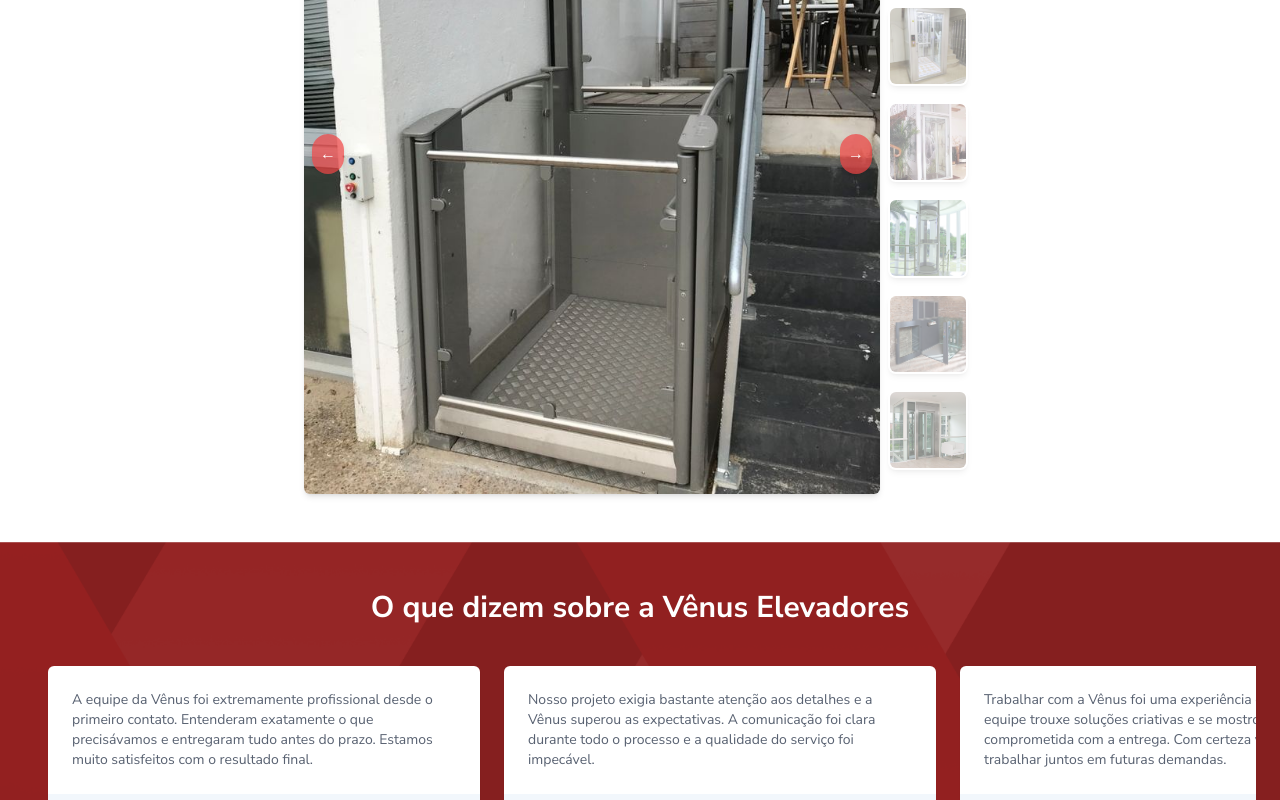
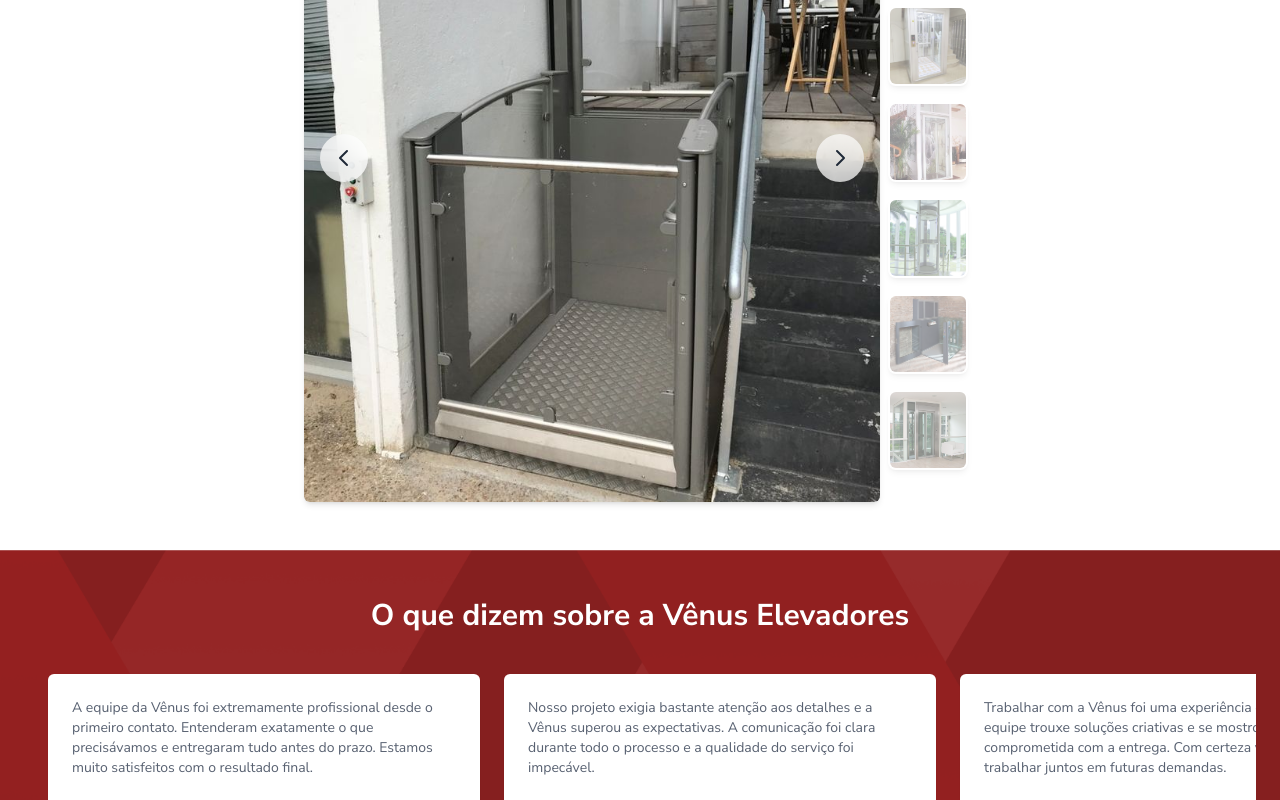
Before and after one commit to vitoraragone/venus-elevadores, a React (Vite) app: page / in a window 1280 px wide. Shown: the part 4060-4860 px from the top of the page. Built offline with nearby package versions, Linux system fonts and the light colour scheme.

Commit message:
[fix] footer fonts contrast // slider corrections

```diff
--- a/src/components/Slider.jsx
+++ b/src/components/Slider.jsx
@@ -1,4 +1,4 @@
-import { useState } from "react";
+import { useState, useEffect, useRef } from "react";
 import { motion, AnimatePresence } from "framer-motion";
 
 import Plataforma1 from "../assets/plataforma-1.jpeg";
@@ -21,26 +21,30 @@ const images = [
 
 export default function ImageSlider() {
   const [current, setCurrent] = useState(0);
+  const thumbnailsRef = useRef([]);
+
+  useEffect(() => {
+    if (thumbnailsRef.current[current]) {
+      thumbnailsRef.current[current].scrollIntoView({
+        behavior: "smooth",
+        block: "nearest",
+        inline: "nearest",
+      });
+    }
+  }, [current]);
 
   return (
     <section
       className="flex flex-col md:flex-row w-full max-w-2xl mx-auto select-none"
       aria-labelledby="image-slider-title"
-      tabIndex={0} // torna a seção focável para capturar eventos de teclado
-      onKeyDown={(e) => {
-        if (e.key === "ArrowLeft") {
-          setCurrent((prev) => (prev === 0 ? images.length - 1 : prev - 1));
-        } else if (e.key === "ArrowRight") {
-          setCurrent((prev) => (prev === images.length - 1 ? 0 : prev + 1));
-        }
-      }}
+      tabIndex={0}
     >
       <h2 id="image-slider-title" className="sr-only">
         Galeria de imagens dos projetos
       </h2>
 
       <div
-        className="flex-1 flex justify-center items-center h-[60vh] md:h-[85vh] relative"
+        className="flex-1 flex justify-center items-center relative"
         role="region"
         aria-label="Imagem ampliada da galeria"
       >
@@ -48,22 +52,49 @@ export default function ImageSlider() {
           onClick={() =>
             setCurrent((prev) => (prev === 0 ? images.length - 1 : prev - 1))
           }
-          className="absolute top-1/2 left-2 transform -translate-y-1/2 bg-red-500 text-white bg-opacity-70 rounded-full p-2 shadow-md hover:bg-opacity-100 transition focus-visible:outline focus-visible:outline-2 focus-visible:outline-offset-2 focus-visible:outline-red-500"
+          className="absolute top-1/2 left-4 -translate-y-1/2 bg-white/70 backdrop-blur-md text-gray-800 rounded-full p-3 shadow-lg hover:scale-110 hover:bg-white transition transform-gpu focus-visible:outline focus-visible:outline-2 focus-visible:outline-offset-2 focus-visible:outline-red-500 z-10"
           aria-label="Imagem anterior"
         >
-          &#8592;
+          <svg
+            xmlns="http://www.w3.org/2000/svg"
+            className="h-6 w-6"
+            fill="none"
+            viewBox="0 0 24 24"
+            stroke="currentColor"
+          >
+            <path
+              strokeLinecap="round"
+              strokeLinejoin="round"
+              strokeWidth={2}
+              d="M15 19l-7-7 7-7"
+            />
+          </svg>
         </button>
 
         <button
           onClick={() =>
             setCurrent((prev) => (prev === images.length - 1 ? 0 : prev + 1))
           }
-          className="absolute top-1/2 right-2 transform -translate-y-1/2 bg-red-500 text-white bg-opacity-70 rounded-full p-2 shadow-md hover:bg-opacity-100 transition focus-visible:outline focus-visible:outline-2 focus-visible:outline-offset-2 focus-visible:outline-red-500"
+          className="absolute top-1/2 right-4 -translate-y-1/2 bg-white/70 backdrop-blur-md text-gray-800 rounded-full p-3 shadow-lg hover:scale-110 hover:bg-white transition transform-gpu focus-visible:outline focus-visible:outline-2 focus-visible:outline-offset-2 focus-visible:outline-red-500 z-10"
           aria-label="Próxima imagem"
         >
-          &#8594;
+          <svg
+            xmlns="http://www.w3.org/2000/svg"
+            className="h-6 w-6"
+            fill="none"
+            viewBox="0 0 24 24"
+            stroke="currentColor"
+          >
+            <path
+              strokeLinecap="round"
+              strokeLinejoin="round"
+              strokeWidth={2}
+              d="M9 5l7 7-7 7"
+            />
+          </svg>
         </button>
 
+        <div className="h-[80svh] md:h-[85dvh] w-full lg:h-[86vh] flex justify-center items-center">
           <AnimatePresence mode="wait">
             <motion.img
               key={images[current]}
@@ -79,6 +110,7 @@ export default function ImageSlider() {
             />
           </AnimatePresence>
         </div>
+      </div>
 
       <div
         className="flex md:flex-col gap-4 overflow-x-auto md:overflow-y-auto no-scrollbar md:scroll-none md:px-2 py-2 md:py-0 md:h-[85vh]"
@@ -88,6 +120,7 @@ export default function ImageSlider() {
         {images.map((img, index) => (
           <button
             key={index}
+            ref={(el) => (thumbnailsRef.current[index] = el)}
             className={`flex-shrink-0 w-16 h-16 md:w-20 md:h-20 rounded-lg overflow-hidden border-2 ${
               index === current
                 ? "border-red-500"
--- a/src/components/Testmonials.jsx
+++ b/src/components/Testmonials.jsx
@@ -130,7 +130,7 @@ const Testmonials = () => {
                 viewport={{ once: true, amount: 0.2 }}
                 transition={{ duration: 0.5, delay: index * 0.1 }}
                 aria-label={`Depoimento de ${item.name}, da ${item.company}`}
-                tabIndex={0} // <-- Focável via teclado
+                tabIndex={0}
               >
                 <blockquote className="p-6 text-[#586171] text-sm flex-1">
                   {item.testimonial}
--- a/src/components/Utils/Footer.jsx
+++ b/src/components/Utils/Footer.jsx
@@ -42,7 +42,7 @@ const Footer = () => {
             <p className="font-bold uppercase" id="footer-heading">
               site vênus elevadores
             </p>
-            <ul className="text-dark-1 mt-4">
+            <ul className="text-dark-4 mt-4">
               {navLinks.map(({ label, href }, i) => (
                 <li key={i}>
                   <a href={href} className="hover:underline focus:underline">
@@ -86,12 +86,12 @@ const Footer = () => {
             <p className="font-bold uppercase">Contatos</p>
 
             <div className="mt-4">
-              <p className="font-semibold text-dark-1">Comercial</p>
+              <p className="font-semibold text-dark-4">Comercial</p>
               <a
                 href="https://wa.me/5511970697761?text=Ol%C3%A1,%20gostaria%20de%20obter%20mais%20informa%C3%A7%C3%B5es%20sobre%20os%20elevadores!"
                 target="_blank"
                 rel="noopener noreferrer"
-                className="text-dark-1 hover:underline focus:underline"
+                className="text-dark-3 hover:underline focus:underline"
                 aria-label="Conversar no WhatsApp"
                 title="Conversar no WhatsApp"
               >
@@ -100,12 +100,12 @@ const Footer = () => {
             </div>
 
             <div className="mt-2">
-              <p className="font-semibold text-dark-1">Financeiro</p>
+              <p className="font-semibold text-dark-4">Financeiro</p>
               <a
                 href="https://wa.me/5511945860934"
                 target="_blank"
                 rel="noopener noreferrer"
-                className="text-dark-1 hover:underline focus:underline"
+                className="text-dark-3 hover:underline focus:underline"
                 aria-label="Conversar no WhatsApp"
                 title="Conversar no WhatsApp"
               >
@@ -115,21 +115,21 @@ const Footer = () => {
 
             <a
               href="mailto:contato@venuselevadores.com.br"
-              className="text-dark-1 hover:underline focus:underline block mt-2"
+              className="text-dark-4 hover:underline focus:underline block mt-2"
               aria-label="Enviar e-mail para Vênus Elevadores"
               title="Enviar e-mail para Vênus Elevadores"
             >
               comercial.venuselevadores@gmail.com
             </a>
 
-            <p className="text-dark-1">
+            <p className="text-dark-3">
               Av. Ordem e Progresso, 157, Barra Funda. São Paulo-SP <b>CEP:</b>{" "}
               01141-030
             </p>
           </motion.div>
         </div>
       </div>
-      <p className="text-center text-sm text-dark-1 mt-10 pb-2">
+      <p className="text-center text-sm text-dark-4 font-semibold mt-10 pb-2">
         Copyright &copy; {new Date().getFullYear()} - Vênus Elevadores
       </p>
     </section>
```
Lines whose indentation alone changed are shown as unchanged.
